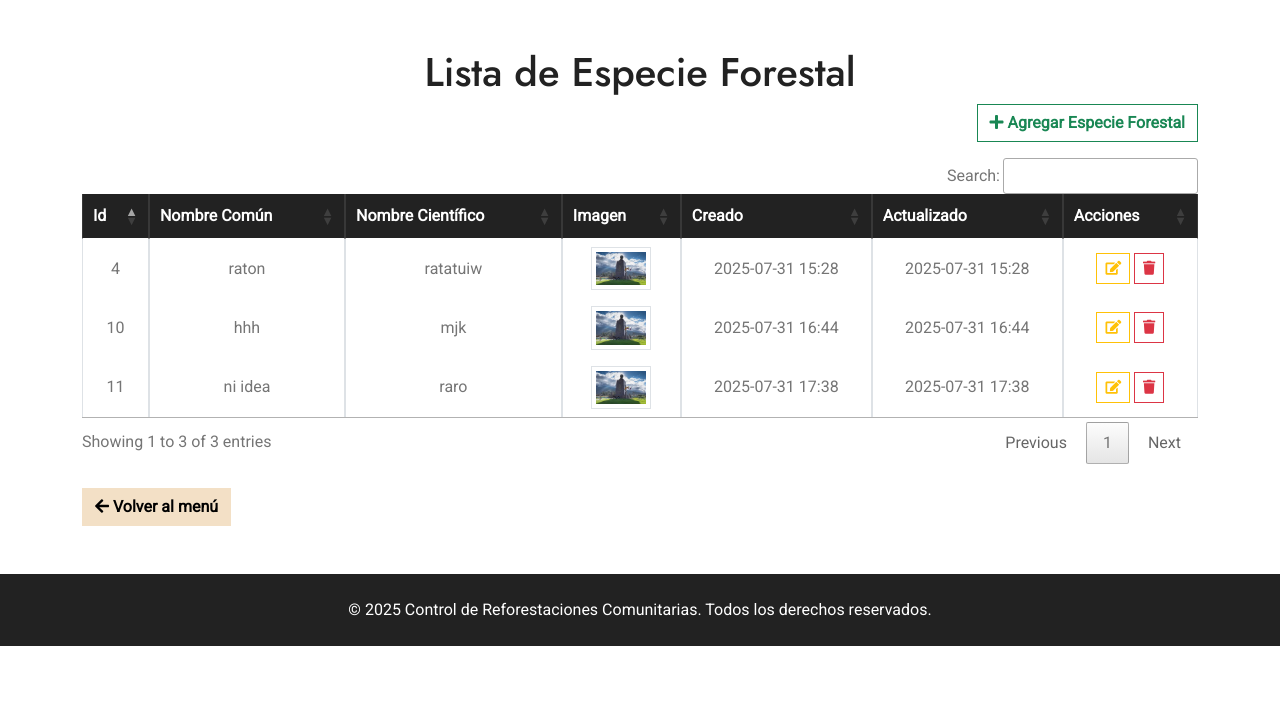
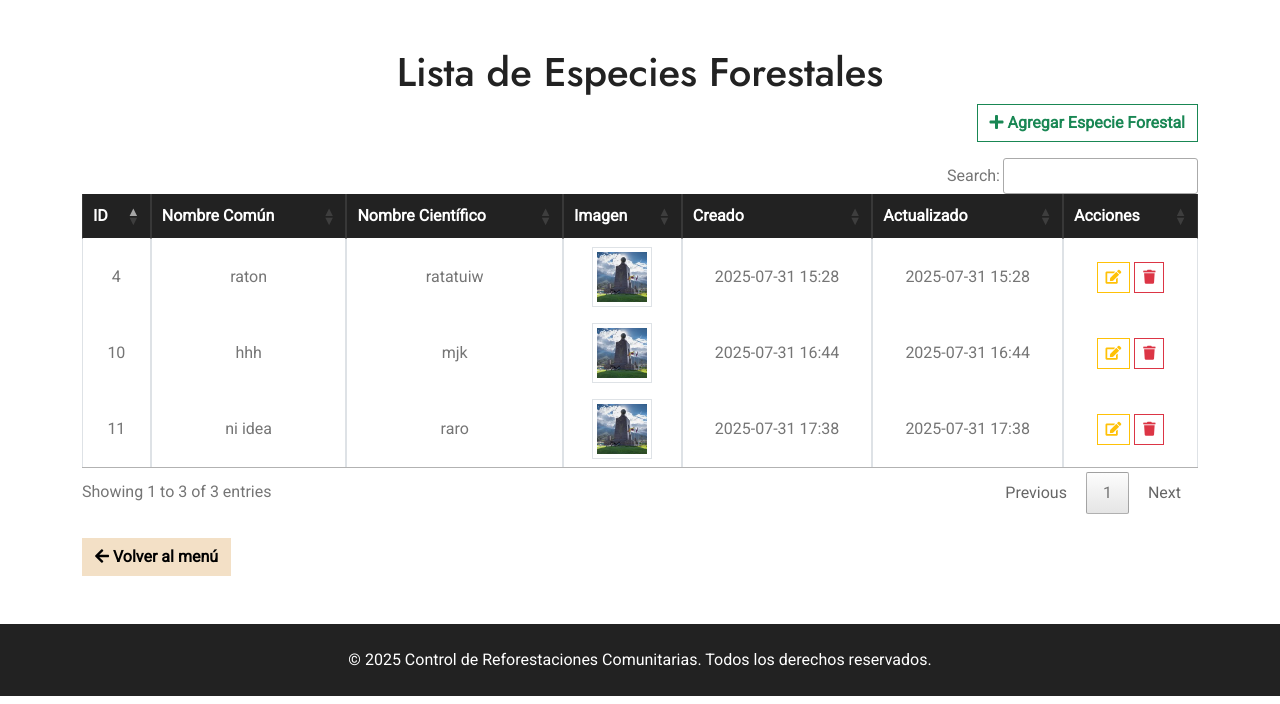
Before and after one commit to borispardo/Reforestacion, a Django app: page /especie/ in a window 1280 px wide. Shown: the part 96-800 px from the top of the page. Run offline with Django 5.2, Linux system fonts and the light colour scheme; data comes from the database, SQL or seed files in the repository; some libraries are stand-ins or nearby versions.

Commit message:
cambios en los templates de Especies

```diff
--- a/Aplicaciones/Especie/templates/especie/editar.html
+++ b/Aplicaciones/Especie/templates/especie/editar.html
@@ -35,7 +35,7 @@
                 <button type="submit" class="btn btn-primary">
                     <i class="fa fa-save"></i> Guardar
                 </button>
-                <a class="btn btn-outline-danger" href="{% url 'lista_especie' %}"></a>
+                <a class="btn btn-outline-danger" href="{% url 'lista_especie' %}">
                     <i class="fa fa-arrow-left"></i> Volver
                 </a>
             </div>
--- a/Aplicaciones/Especie/templates/especie/lista.html
+++ b/Aplicaciones/Especie/templates/especie/lista.html
@@ -2,7 +2,8 @@
 {% block contenido %}
 
 <div class="container mt-5">
-    <h1 class="text-center">Lista de Especie Forestal</h1>
+    <h1 class="text-center">Lista de Especies Forestales</h1>
+
     <div class="text-end mb-3">
         <a href="{% url 'nuevo_especie' %}" class="btn btn-outline-success">
             <i class="fa fa-plus"></i> Agregar Especie Forestal
@@ -13,7 +14,7 @@
         <table class="table table-bordered table-hover align-middle text-center datatable">
             <thead class="table-dark">
                 <tr>
-                    <th>Id</th>
+                    <th>ID</th>
                     <th>Nombre Común</th>
                     <th>Nombre Científico</th>
                     <th>Imagen</th>
@@ -30,15 +31,12 @@
                     <td>{{ especie.nombre_cientifico }}</td>
                     <td style="position: relative;">
                         {% if especie.imagen %}
-                        <img src="{{ especie.imagen.url }}"
-                             class="img-thumbnail preview-small"
-                             style="width: 60px; cursor: pointer;"
-                             data-large="{{ especie.imagen.url }}">
-                        <div class="preview-large shadow border rounded bg-white p-2" style="display:none; position:absolute; top: 70px; left: 0; z-index: 999;">
-                            <img src="{{ especie.imagen.url }}" style="max-width: 200px; max-height: 150px;">
-                        </div>
+                            <img src="{{ especie.imagen.url }}"
+                                 class="img-thumbnail"
+                                 style="width: 60px; height: 60px; object-fit: cover;"
+                                 alt="Imagen de {{ especie.nombre_comun }}">
                         {% else %}
-                        <span class="text-muted">Sin imagen</span>
+                            <span class="text-muted">Sin imagen</span>
                         {% endif %}
                     </td>
                     <td>{{ especie.creado|date:"Y-m-d H:i" }}</td>
@@ -54,7 +52,7 @@
                 </tr>
                 {% empty %}
                 <tr>
-                    <td colspan="6" class="text-center">No hay especies registradas</td>
+                    <td colspan="7" class="text-center text-muted">No hay especies registradas</td>
                 </tr>
                 {% endfor %}
             </tbody>
@@ -66,9 +64,10 @@
             <i class="fa fa-arrow-left"></i> Volver al menú
         </a>
     </div>
- </div>
+</div>
 
- <script>
+<!-- SweetAlert confirmación -->
+<script>
     function confirmDelete(id) {
         Swal.fire({
             title: "¿Estás seguro?",
@@ -86,4 +85,5 @@
         });
     }
 </script>
- {% endblock %}
+
+{% endblock %}
--- a/Aplicaciones/Especie/templates/especie/nuevo.html
+++ b/Aplicaciones/Especie/templates/especie/nuevo.html
@@ -30,7 +30,7 @@
                     <i class="fa fa-save"></i> Guardar
                 </button>
                 <a class="btn btn-outline-danger" href="{% url 'lista_especie' %}">
-                    <icon class="fa fa-arrow-left"></i> Volver
+                    <i class="fa fa-arrow-left"></i> Volver
                 </a>
             </div>
         </form>
--- a/templates/plantilla.html
+++ b/templates/plantilla.html
@@ -3,7 +3,7 @@
 <html lang="es">
 <head>
   <meta charset="utf-8">
-  <title>SControl de Reforestaciones Comunitarias</title>
+  <title>Control de Reforestaciones Comunitarias</title>
   <meta name="viewport" content="width=device-width, initial-scale=1.0">
 
   <!-- Google Fonts -->
```
